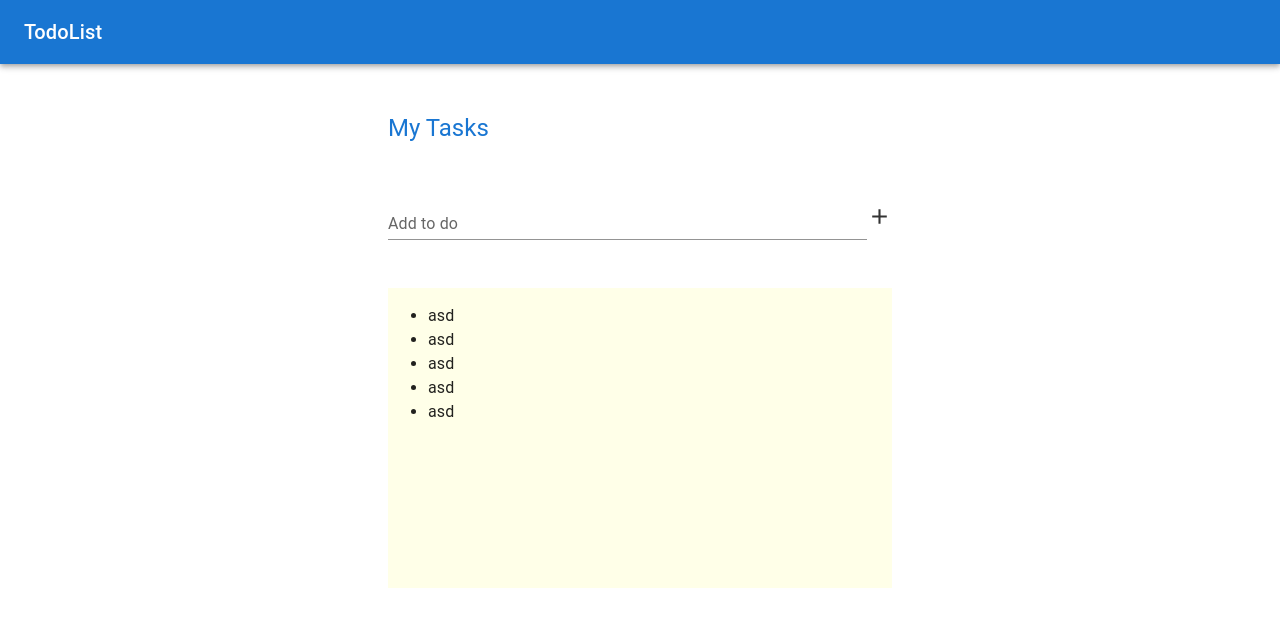
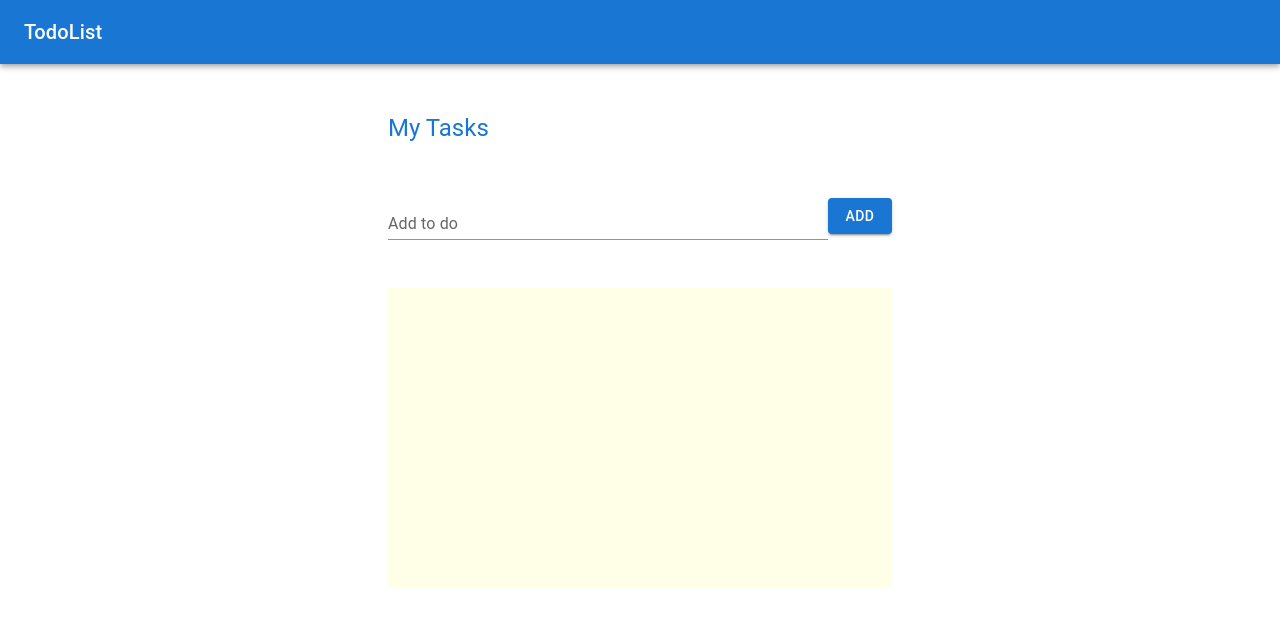
Before and after one commit to Hikari7/TS_todoList, a React (Vite) app: page / in a window 1280 px wide. Shown: the top 626 px of the page. Built offline with nearby package versions, Linux system fonts and the light colour scheme.

Commit message:
added form with submitFunction

```diff
--- a/src/App.tsx
+++ b/src/App.tsx
@@ -4,7 +4,6 @@ import Layout from "./Layout/Layout";
 import Form from "./components/main/Form";
 import Todos from "./components/main/Todos";
 import { Toolbar, Typography } from "@mui/material";
-
 
 function App() {
   return (
@@ -15,8 +14,8 @@ function App() {
             My Tasks
           </Typography>
         </Toolbar>
-        <Form />
-        <Todos />
+        <Form text={""} />
+        <Todos text={""} />
       </Layout>
     </>
   );
--- a/src/components/main/Form.tsx
+++ b/src/components/main/Form.tsx
@@ -1,10 +1,46 @@
-import { Container, TextField } from "@mui/material";
-import React from "react";
+import { Button, Container, TextField, unstable_useId } from "@mui/material";
+import React, { useState } from "react";
 import AddIcon from "@mui/icons-material/Add";
 
-const Form = () => {
+// type Props = {
+//   text: string;
+// };
+
+// const Form = ({ text }: Props) => {
+const Form = (props: { text: string }) => {
+  const [value, setValue] = useState("");
+  const [todo, setTodo] = useState<Todo[]>([]);
+
+  type Todo = {
+    value: string;
+    id: number;
+    checked: false;
+  };
+
+  const handleChange = (
+    e: React.ChangeEvent<HTMLInputElement | HTMLTextAreaElement>
+  ) => {
+    setValue(e.currentTarget.value);
+  };
+
+  const handleSubmit = (e: React.FormEvent<HTMLFormElement>) => {
+    e.preventDefault();
+    console.log(value);
+
+    //newTodoはTodoの型と合わせることを記述
+    const newTodo: Todo = {
+      value: value,
+      id: Date.now(),
+      checked: false,
+    };
+
+    setTodo([newTodo, ...todo]);
+    // setTodo("");
+  };
+
   return (
     <>
+      <form onSubmit={handleSubmit}>
         <Container
           maxWidth="sm"
           sx={{
@@ -19,9 +55,25 @@ const Form = () => {
             variant="standard"
             margin="none"
             fullWidth
+            value={value}
+            onChange={handleChange}
             sx={{ fontSize: 40, color: "pink" }}
-        />
-        <AddIcon
+          ></TextField>
+          <Button variant="contained" type="submit">
+            Add
+          </Button>
+        </Container>
+      </form>
+    </>
+  );
+};
+
+export default Form;
+
+{
+  /* <AddIcon
+            name="details"
+            onSubmit={handleSubmit("detail")}
             sx={{
               fontSize: 25,
               color: "#333",
@@ -30,10 +82,5 @@ const Form = () => {
                 opacity: 0.3,
               },
             }}
-        />
-      </Container>
-    </>
-  );
-};
-
-export default Form;
+          /> */
+}
--- a/src/components/main/Todos.tsx
+++ b/src/components/main/Todos.tsx
@@ -1,7 +1,11 @@
 import { Box, Container, Typography } from "@mui/material";
 import React from "react";
 
-const Todos = () => {
+type Props = {
+  text: String;
+};
+
+const Todos = ({ text }: Props) => {
   return (
     <>
       <Container
@@ -20,13 +24,7 @@ const Todos = () => {
           }}
         >
           <Typography>
-            <ul>
-              <li>asd</li>
-              <li>asd</li>
-              <li>asd</li>
-              <li>asd</li>
-              <li>asd</li>
-            </ul>
+            <ul>{text}</ul>
           </Typography>
         </Box>
       </Container>
```
Also changed, not shown: 1 other file (tests, documents, lock files or other folders). Lines whose indentation alone changed are shown as unchanged.
